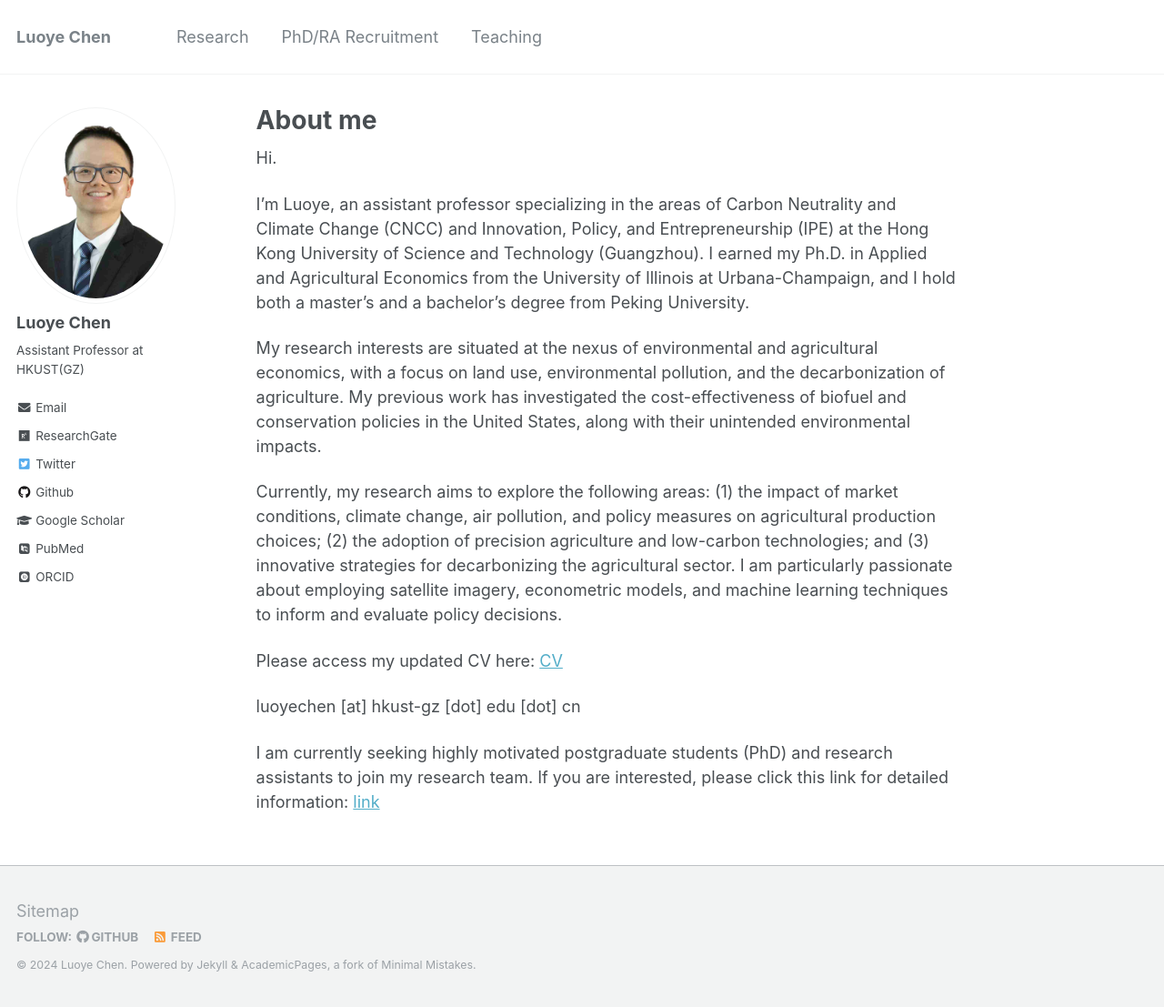
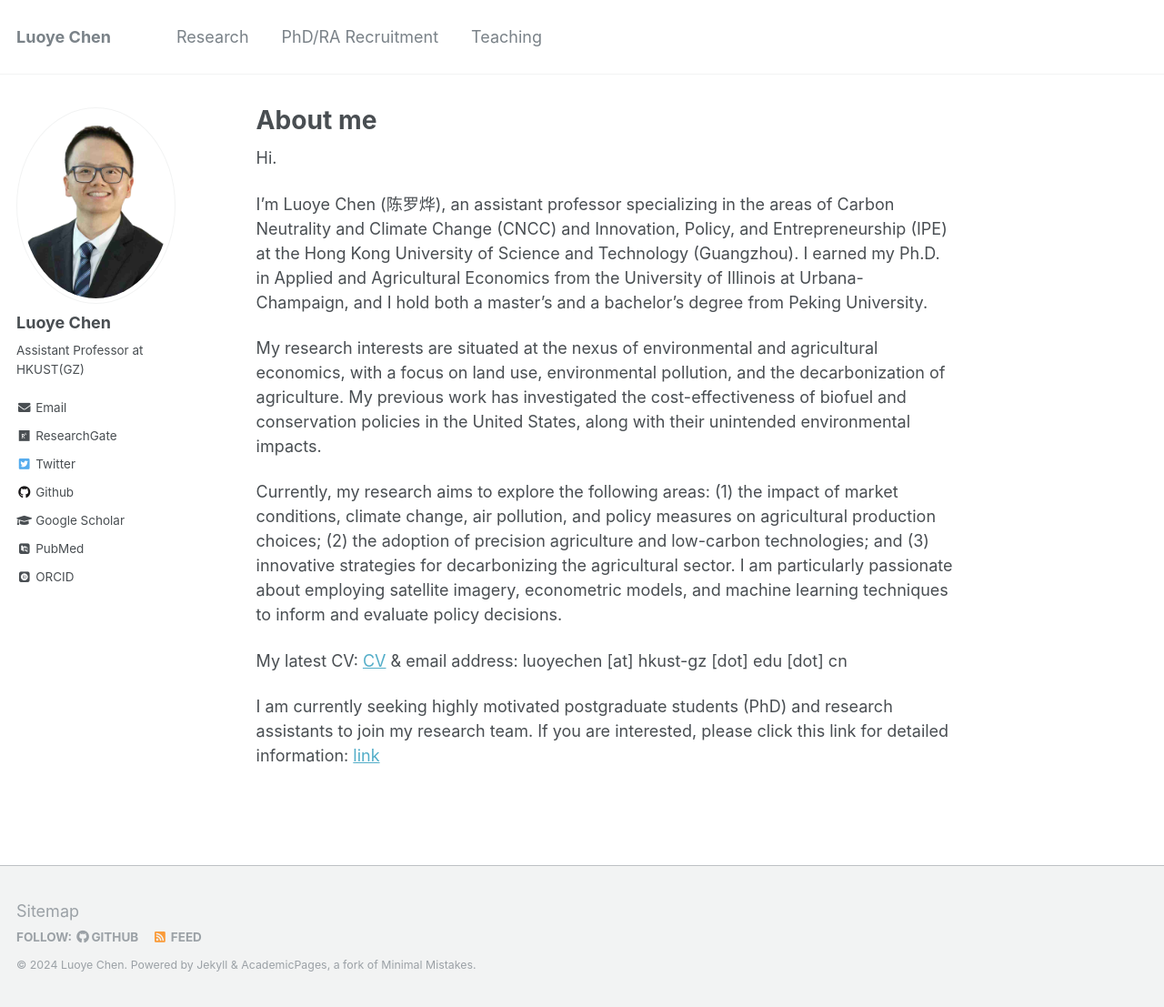
Before and after one commit to luoyec/luoyec.github.io, a Jekyll site: the page built from _pages/about.md, in a window 1280 px wide and 1107 px high. Shown: the whole window at 91% size. Built offline with Jekyll 4.4.1, drawn with Linux system fonts in a browser that asks for light colours; some web fonts are replaced.

Commit message:
Update about.md

```diff
--- a/_pages/about.md
+++ b/_pages/about.md
@@ -10,14 +10,12 @@ redirect_from:
 
 Hi.
 
-I'm Luoye, an assistant professor specializing in the areas of Carbon Neutrality and Climate Change (CNCC) and Innovation, Policy, and Entrepreneurship (IPE) at the Hong Kong University of Science and Technology (Guangzhou). I earned my Ph.D. in Applied and Agricultural Economics from the University of Illinois at Urbana-Champaign, and I hold both a master's and a bachelor's degree from Peking University.
+I'm Luoye Chen (陈罗烨), an assistant professor specializing in the areas of Carbon Neutrality and Climate Change (CNCC) and Innovation, Policy, and Entrepreneurship (IPE) at the Hong Kong University of Science and Technology (Guangzhou). I earned my Ph.D. in Applied and Agricultural Economics from the University of Illinois at Urbana-Champaign, and I hold both a master's and a bachelor's degree from Peking University.
 
 My research interests are situated at the nexus of environmental and agricultural economics, with a focus on land use, environmental pollution, and the decarbonization of agriculture. My previous work has investigated the cost-effectiveness of biofuel and conservation policies in the United States, along with their unintended environmental impacts.
 
 Currently, my research aims to explore the following areas: (1) the impact of market conditions, climate change, air pollution, and policy measures on agricultural production choices; (2) the adoption of precision agriculture and low-carbon technologies; and (3) innovative strategies for decarbonizing the agricultural sector. I am particularly passionate about employing satellite imagery, econometric models, and machine learning techniques to inform and evaluate policy decisions.
 
-Please access my updated CV here: [CV](../files/CV_LuoyeChen_Dec2023.pdf)
-
-luoyechen [at] hkust-gz [dot] edu [dot] cn
+My latest CV: [CV](../files/CV_LuoyeChen_Dec2023.pdf) & email address: luoyechen [at] hkust-gz [dot] edu [dot] cn
 
 I am currently seeking highly motivated postgraduate students (PhD) and research assistants to join my research team. If you are interested, please click this link for detailed information: [link](https://luoyec.github.io/recruitment/)
```
